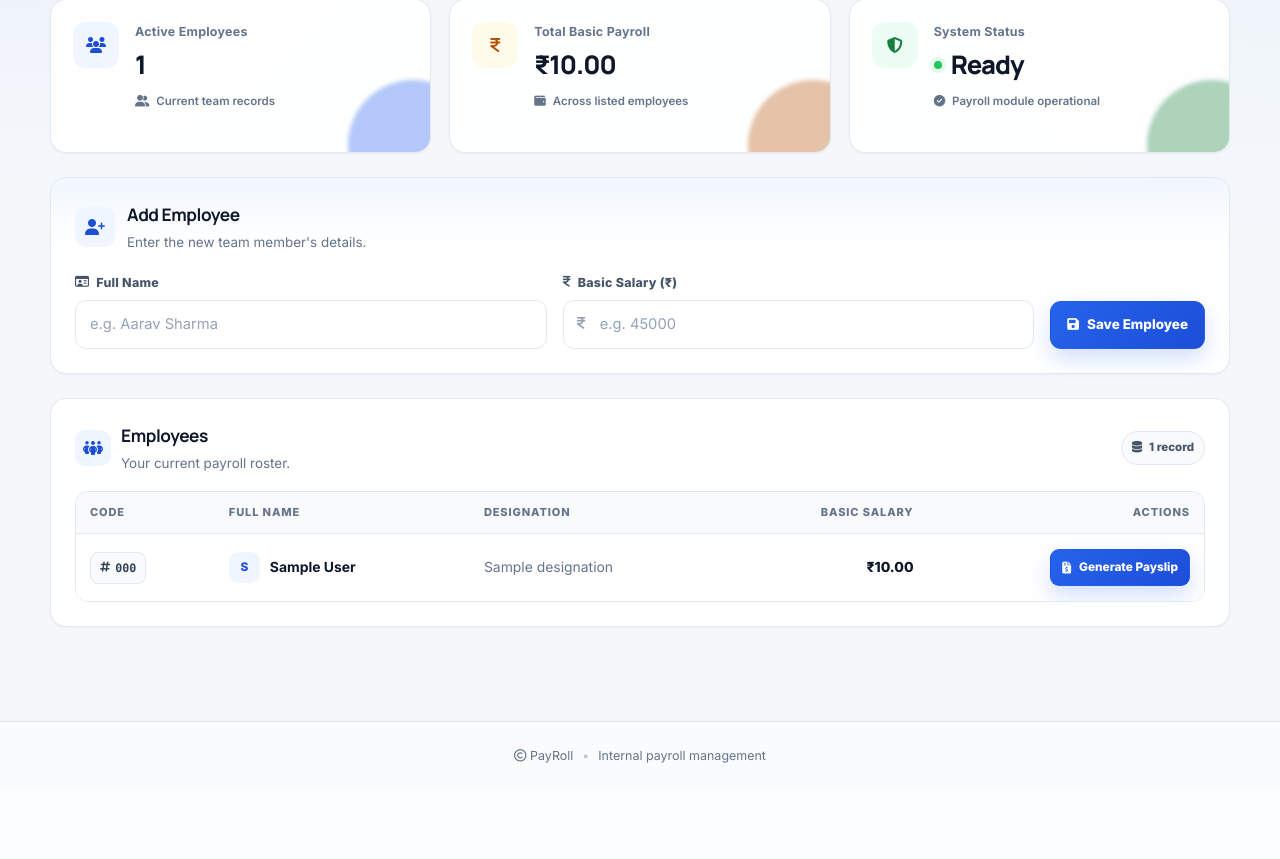
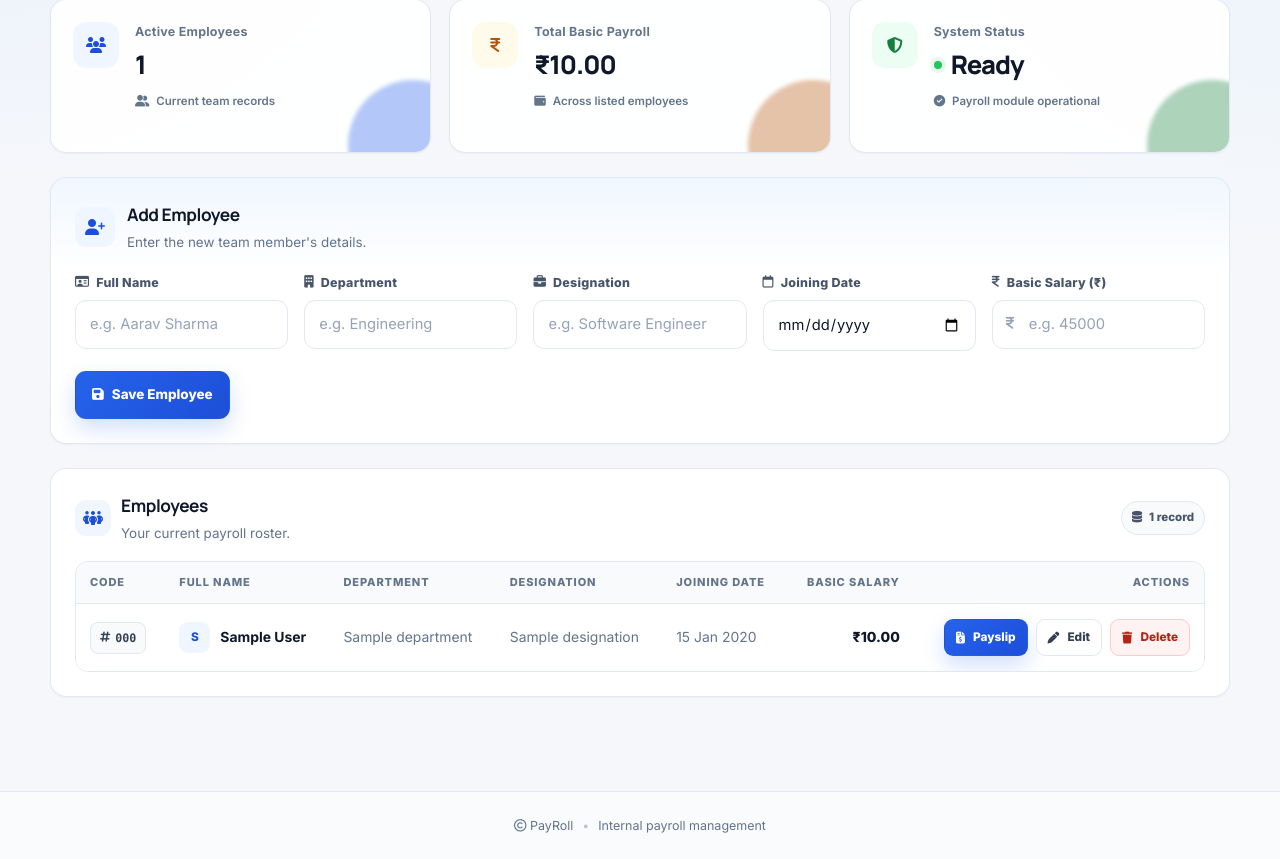
Before and after one commit to RizwanaTheDeveloper/PayRoll, a Flask app: template templates/index.html in a window 1280 px wide. Shown: the part 265-1124 px from the top of the page. Before the commit the page ends 1028 px from the top, so only its background shows below. Run offline with Flask 3, Linux system fonts and the light colour scheme; the template is opened without the code that fills it: most values are stand-ins (such as "Sample title", 1, 10 or a date in 2020).

Commit message:
UIChange2

```diff
--- a/app.py
+++ b/app.py
@@ -1,6 +1,9 @@
+from datetime import datetime
 from flask import Flask, redirect, render_template, request, url_for, flash, abort
-from employees import get_employees, get_employee, add_employee
+
+from employees import get_employees, get_employee, add_employee, update_employee, delete_employee
 from payroll import calculate_payroll, current_ist_str
+
 app = Flask(__name__)
 app.secret_key = "change-this-to-a-random-secret-key"  # required for flash()
 
@@ -12,7 +15,6 @@ def inr_filter(value):
         value = float(value)
     except (TypeError, ValueError):
         return value
-
     negative = value < 0
     value = abs(value)
     whole, _, decimal = f"{value:.2f}".partition(".")
@@ -23,6 +25,39 @@ def inr_filter(value):
         whole = f"{head},{tail}"
     result = f"₹{whole}.{decimal}"
     return f"-{result}" if negative else result
+
+
+def _parse_employee_form(form):
+    """Shared validation for both the add and edit forms."""
+    full_name = (form.get("full_name") or "").strip()
+    department = (form.get("department") or "").strip()
+    designation = (form.get("designation") or "").strip()
+    joining_date_raw = (form.get("joining_date") or "").strip()
+    basic_salary_raw = form.get("basic_salary")
+
+    if not full_name or not basic_salary_raw or not joining_date_raw:
+        return None, "Full Name, Joining Date, and Basic Salary are required."
+
+    try:
+        basic_salary = float(basic_salary_raw)
+    except ValueError:
+        return None, "Basic Salary must be a valid number."
+
+    if basic_salary <= 0:
+        return None, "Basic Salary must be greater than zero."
+
+    try:
+        joining_date = datetime.strptime(joining_date_raw, "%Y-%m-%d").date()
+    except ValueError:
+        return None, "Joining Date must be a valid date (YYYY-MM-DD)."
+
+    return {
+        "full_name": full_name,
+        "department": department or None,
+        "designation": designation or None,
+        "joining_date": joining_date,
+        "basic_salary": basic_salary,
+    }, None
 
 
 @app.route("/")
@@ -45,27 +80,59 @@ def generate_payroll(EmployeeCode):
         generated_at=generated_at,
     )
 
+
 @app.route("/add-employee", methods=["POST"])
 def add_employee_route():
-    full_name = (request.form.get("full_name") or "").strip()
-    basic_salary = request.form.get("basic_salary")
-
-    if not full_name or not basic_salary:
-        flash("Name and Basic Salary are required.", "error")
+    data, error = _parse_employee_form(request.form)
+    if error:
+        flash(error, "error")
         return redirect(url_for("index"))
 
-    try:
-        basic_salary = float(basic_salary)
-    except ValueError:
-        flash("Basic Salary must be a valid number.", "error")
+    add_employee(
+        data["full_name"],
+        data["department"],
+        data["designation"],
+        data["joining_date"],
+        data["basic_salary"],
+    )
+    flash(f"Employee “{data['full_name']}” added successfully.", "success")
+    return redirect(url_for("index"))
+
+
+@app.route("/edit-employee/<EmployeeCode>", methods=["GET", "POST"])
+def edit_employee_route(EmployeeCode):
+    employee = get_employee(EmployeeCode)
+    if not employee:
+        abort(404)
+
+    if request.method == "POST":
+        data, error = _parse_employee_form(request.form)
+        if error:
+            flash(error, "error")
+            return redirect(url_for("edit_employee_route", EmployeeCode=EmployeeCode))
+
+        update_employee(
+            EmployeeCode,
+            data["full_name"],
+            data["department"],
+            data["designation"],
+            data["joining_date"],
+            data["basic_salary"],
+        )
+        flash(f"Employee “{data['full_name']}” updated successfully.", "success")
         return redirect(url_for("index"))
 
-    if basic_salary <= 0:
-        flash("Basic Salary must be greater than zero.", "error")
-        return redirect(url_for("index"))
+    return render_template("edit_employee.html", employee=employee)
 
-    add_employee(full_name, basic_salary)
-    flash(f"Employee “{full_name}” added successfully.", "success")
+
+@app.route("/delete-employee/<EmployeeCode>", methods=["POST"])
+def delete_employee_route(EmployeeCode):
+    employee = get_employee(EmployeeCode)
+    if not employee:
+        abort(404)
+
+    delete_employee(EmployeeCode)
+    flash(f"Employee “{employee.FullName}” deleted.", "success")
     return redirect(url_for("index"))
 
 
--- a/database.py
+++ b/database.py
@@ -1,4 +1,5 @@
 import pyodbc
+
 
 def get_connection():
     connection = pyodbc.connect(
--- a/static/style.css
+++ b/static/style.css
@@ -385,12 +385,21 @@ a { color: inherit; }
 }
 .compact .section-icon { width: 36px; height: 36px; }
 
+/* Form grid: generalized to handle any number of fields (2 for quick
+   forms, 5 for the fuller Add/Edit Employee forms). The submit button(s)
+   live in their own full-width row via .form-actions-row. */
 .form-grid {
   display: grid;
-  grid-template-columns: minmax(0, 1fr) minmax(0, 1fr) auto;
+  grid-template-columns: repeat(auto-fit, minmax(200px, 1fr));
   gap: 16px;
-  align-items: end;
   margin-top: 20px;
+}
+
+.form-actions-row {
+  grid-column: 1 / -1;
+  display: flex;
+  gap: 12px;
+  margin-top: 4px;
 }
 
 .form-group {
@@ -492,6 +501,20 @@ a { color: inherit; }
   transform: translateY(-1px);
 }
 
+/* New: destructive action button, for Delete */
+.btn-danger {
+  color: var(--red);
+  background: var(--red-50);
+  border-color: #fecaca;
+}
+.btn-danger:hover {
+  color: #fff;
+  background: var(--red);
+  border-color: var(--red);
+  transform: translateY(-1px);
+  box-shadow: 0 10px 22px rgba(180,35,24,.22);
+}
+
 .form-submit { min-height: 48px; }
 .btn.is-loading { pointer-events: none; opacity: .75; }
 .btn.is-loading::after {
@@ -536,7 +559,7 @@ table {
   width: 100%;
   border-collapse: separate;
   border-spacing: 0;
-  min-width: 760px;
+  min-width: 900px;
 }
 
 thead th {
@@ -612,6 +635,21 @@ tbody tr:last-child td { border-bottom: none; }
   padding: 8px 11px;
   font-size: .74rem;
   border-radius: 9px;
+}
+
+/* New: row of action buttons (Payslip / Edit / Delete) that wraps
+   cleanly on narrow tables instead of overflowing the cell. */
+.row-actions {
+  display: flex;
+  align-items: center;
+  justify-content: flex-end;
+  gap: 8px;
+  flex-wrap: wrap;
+}
+
+.inline-form {
+  display: inline-flex;
+  margin: 0;
 }
 
 .empty-state {
@@ -721,6 +759,26 @@ tbody tr:last-child td { border-bottom: none; }
   color: var(--ink);
   font-size: .86rem;
 }
+
+/* New: hike disclosure banner shown on the payslip when an automatic
+   6-month/3% hike has been applied to the basic salary. */
+.hike-note {
+  display: flex;
+  align-items: flex-start;
+  gap: 10px;
+  padding: 13px 16px;
+  border-radius: 12px;
+  background: var(--green-50);
+  border: 1px solid #bbf7d0;
+  color: #14532d;
+  font-size: .84rem;
+  margin-bottom: 20px;
+}
+.hike-note i {
+  margin-top: 2px;
+  color: var(--green);
+}
+.hike-note strong { color: #065f46; }
 
 .salary-grid {
   display: grid;
@@ -924,6 +982,7 @@ tbody tr:last-child td { border-bottom: none; }
   .payslip-meta { grid-template-columns: 1fr 1fr; }
   .payslip-actions { flex-direction: column-reverse; }
   .payslip-actions .btn { width: 100%; }
+  .row-actions { justify-content: flex-start; }
 }
 
 @media (max-width: 520px) {
--- a/templates/index.html
+++ b/templates/index.html
@@ -62,6 +62,23 @@
       </div>
 
       <div class="form-group">
+        <label for="department"><i class="fa-solid fa-building" aria-hidden="true"></i> Department</label>
+        <input id="department" name="department" class="form-control"
+               placeholder="e.g. Engineering" maxlength="50" autocomplete="off">
+      </div>
+
+      <div class="form-group">
+        <label for="designation"><i class="fa-solid fa-briefcase" aria-hidden="true"></i> Designation</label>
+        <input id="designation" name="designation" class="form-control"
+               placeholder="e.g. Software Engineer" maxlength="50" autocomplete="off">
+      </div>
+
+      <div class="form-group">
+        <label for="joining_date"><i class="fa-regular fa-calendar" aria-hidden="true"></i> Joining Date</label>
+        <input id="joining_date" name="joining_date" type="date" class="form-control" required>
+      </div>
+
+      <div class="form-group">
         <label for="basic_salary"><i class="fa-solid fa-indian-rupee-sign" aria-hidden="true"></i> Basic Salary (₹)</label>
         <div class="input-with-icon">
           <i class="fa-solid fa-indian-rupee-sign" aria-hidden="true"></i>
@@ -71,10 +88,12 @@
         </div>
       </div>
 
+      <div class="form-actions-row">
         <button type="submit" class="btn btn-primary form-submit">
           <i class="fa-solid fa-floppy-disk" aria-hidden="true"></i>
           <span class="btn-label">Save Employee</span>
         </button>
+      </div>
     </form>
   </section>
 
@@ -98,7 +117,9 @@
             <tr>
               <th>Code</th>
               <th>Full Name</th>
+              <th>Department</th>
               <th>Designation</th>
+              <th>Joining Date</th>
               <th class="num">Basic Salary</th>
               <th class="num">Actions</th>
             </tr>
@@ -113,14 +134,32 @@
                   <span>{{ emp.FullName }}</span>
                 </div>
               </td>
+              <td><span class="designation">{{ emp.Department or '—' }}</span></td>
               <td><span class="designation">{{ emp.Designation or '—' }}</span></td>
+              <td><span class="designation">{{ emp.JoiningDate.strftime('%d %b %Y') if emp.JoiningDate else '—' }}</span></td>
               <td class="num salary-cell">{{ emp.BasicSalary | inr }}</td>
               <td class="num">
+                <div class="row-actions">
                   <a href="{{ url_for('generate_payroll', EmployeeCode=emp.EmployeeCode) }}"
                      class="btn btn-sm btn-primary">
                     <i class="fa-solid fa-file-invoice-dollar" aria-hidden="true"></i>
-                  <span>Generate Payslip</span>
+                    <span>Payslip</span>
                   </a>
+                  <a href="{{ url_for('edit_employee_route', EmployeeCode=emp.EmployeeCode) }}"
+                     class="btn btn-sm btn-ghost">
+                    <i class="fa-solid fa-pen" aria-hidden="true"></i>
+                    <span>Edit</span>
+                  </a>
+                  <form action="{{ url_for('delete_employee_route', EmployeeCode=emp.EmployeeCode) }}"
+                        method="POST"
+                        onsubmit="return confirm('Delete {{ emp.FullName }}? This cannot be undone.');"
+                        class="inline-form">
+                    <button type="submit" class="btn btn-sm btn-danger">
+                      <i class="fa-solid fa-trash" aria-hidden="true"></i>
+                      <span>Delete</span>
+                    </button>
+                  </form>
+                </div>
               </td>
             </tr>
             {% endfor %}
```
Also changed, not shown: employees.py (+63 -21 lines), payroll.py (+61 -15 lines), templates/payroll.html (+11 -0 lines), 1 other file. Lines whose indentation alone changed are shown as unchanged.
